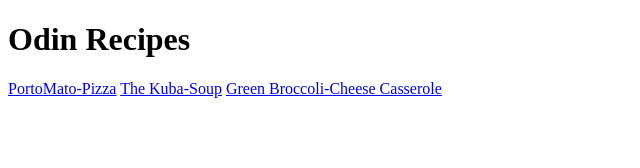
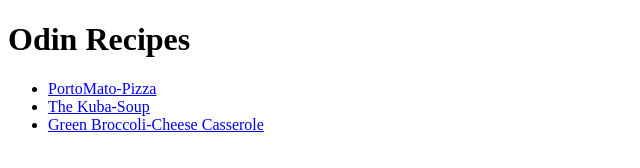
Before and after one commit to HontasPoca/odin-recipes, a plain HTML site: page index.html in a window 1280 px wide. Shown: the whole page, without its empty margins (0-640 px from the left). Drawn offline with Linux system fonts and the light colour scheme.

Commit message:
Not a serious update-

```diff
--- a/index.html
+++ b/index.html
@@ -7,8 +7,10 @@
 
     <body>
         <h1>Odin Recipes</h1>
-        <a href="recipes/portomatopizza.html">PortoMato-Pizza</a>
-        <a href="recipes/kubeh.html">The Kuba-Soup</a>
-        <a href="recipes/casserole.html">Green Broccoli-Cheese Casserole</a>
-    </body>
+        <ul>
+            <li><a href="recipes/portomatopizza.html">PortoMato-Pizza</a></li>
+            <li><a href="recipes/kubeh.html">The Kuba-Soup</a></li>
+            <li><a href="recipes/casserole.html">Green Broccoli-Cheese Casserole</a></li>
+        </ul>
+        </body>
 </html>
```
